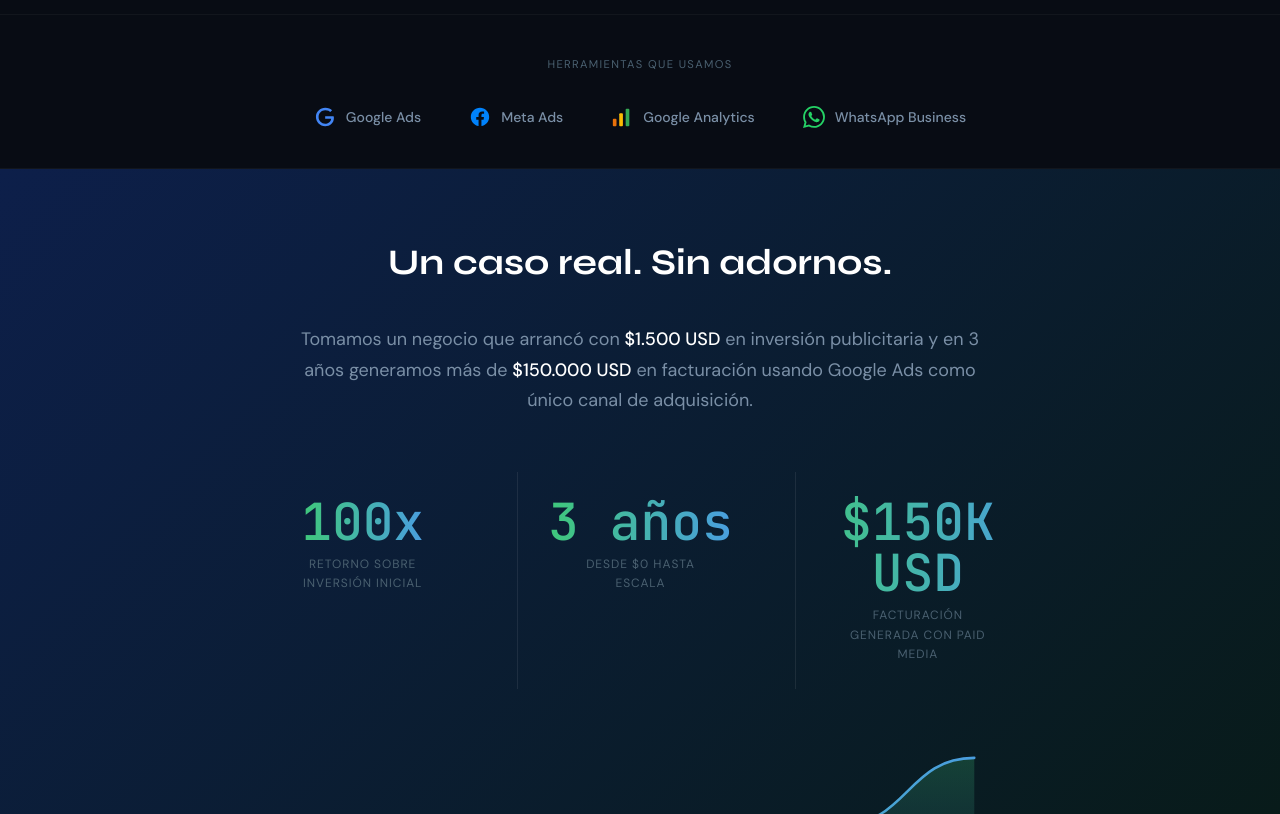
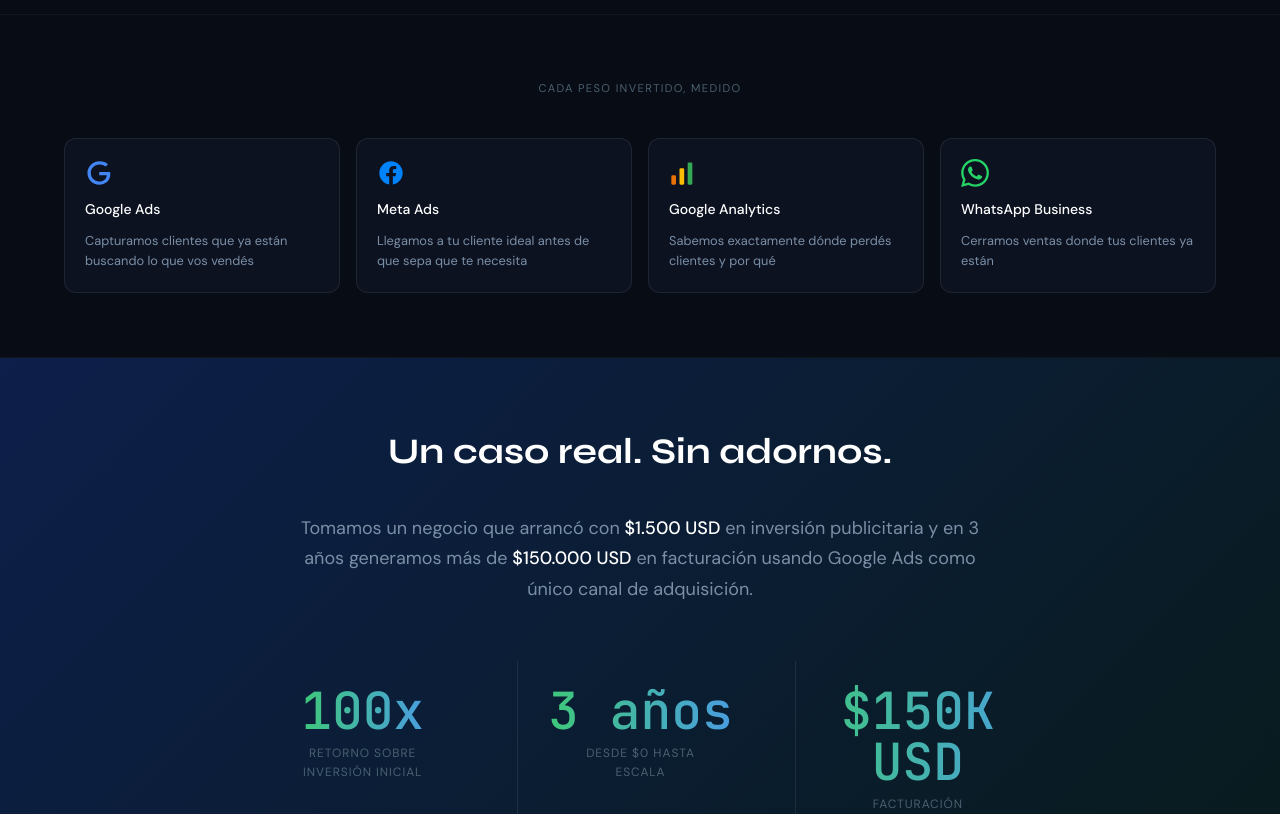
Before and after one commit to santimedinna/level-growth, a Next.js app: page / in a window 1280 px wide. Shown: the part 4106-4920 px from the top of the page. Built offline with nearby package versions, Linux system fonts and the light colour scheme.

Commit message:
cambios componentes TrustLogos.tsx

```diff
--- a/components/sections/TrustLogos.tsx
+++ b/components/sections/TrustLogos.tsx
@@ -1,14 +1,14 @@
 "use client";
 
-import { motion } from "framer-motion";
+import { motion, type Variants } from "framer-motion";
 
 /* ─── Animaciones ─────────────────────────── */
-const fadeUp = {
+const fadeUp: Variants = {
   hidden:  { opacity: 0, y: 10 },
-  visible: { opacity: 1, y: 0, transition: { duration: 0.5, ease: "easeOut" as const } },
+  visible: { opacity: 1, y: 0, transition: { duration: 0.5, ease: [0.25, 0.1, 0.25, 1] } },
 };
 
-const stagger = {
+const stagger: Variants = {
   hidden:  {},
   visible: { transition: { staggerChildren: 0.08 } },
 };
@@ -16,7 +16,7 @@ const stagger = {
 /* ─── Íconos de herramientas ──────────────── */
 function IconGoogleAds() {
   return (
-    <svg width="22" height="22" viewBox="0 0 24 24" fill="none">
+    <svg width="28" height="28" viewBox="0 0 24 24" fill="none">
       <path
         d="M21.35 11.1H12.18V13.83H18.69C18.36 17.64 15.19 19.27 12.19 19.27C8.36 19.27 5 16.28 5 12C5 7.8 8.29 4.73 12.19 4.73C15.285 4.73 16.95 5.898 17.738 6.478L19.724 4.539C18.144 3.028 15.767 2 12.19 2C6.727 2 2.1 6.498 2.1 12C2.1 17.501 6.497 22 12.19 22C17.394 22 21.71 18.44 21.71 12.978C21.71 12.028 21.612 11.498 21.35 11.1Z"
         fill="#4285F4"
@@ -27,7 +27,7 @@ function IconGoogleAds() {
 
 function IconMeta() {
   return (
-    <svg width="22" height="22" viewBox="0 0 24 24" fill="#0082FB">
+    <svg width="28" height="28" viewBox="0 0 24 24" fill="#0082FB">
       <path d="M12 2C6.477 2 2 6.477 2 12c0 4.991 3.657 9.128 8.438 9.879V14.89h-2.54V12h2.54V9.797c0-2.506 1.492-3.89 3.777-3.89 1.094 0 2.238.195 2.238.195v2.46h-1.26c-1.243 0-1.63.771-1.63 1.562V12h2.773l-.443 2.89h-2.33v6.989C18.343 21.129 22 16.99 22 12c0-5.523-4.477-10-10-10z" />
     </svg>
   );
@@ -35,7 +35,7 @@ function IconMeta() {
 
 function IconAnalytics() {
   return (
-    <svg width="22" height="22" viewBox="0 0 24 24" fill="none">
+    <svg width="28" height="28" viewBox="0 0 24 24" fill="none">
       <rect x="2"  y="14" width="4" height="8" rx="1" fill="#E8710A" />
       <rect x="9"  y="8"  width="4" height="14" rx="1" fill="#FBBC04" />
       <rect x="16" y="3"  width="4" height="19" rx="1" fill="#34A853" />
@@ -45,18 +45,34 @@ function IconAnalytics() {
 
 function IconWhatsApp() {
   return (
-    <svg width="22" height="22" viewBox="0 0 24 24" fill="#25D366">
+    <svg width="28" height="28" viewBox="0 0 24 24" fill="#25D366">
       <path d="M17.472 14.382c-.297-.149-1.758-.867-2.03-.967-.273-.099-.471-.148-.67.15-.197.297-.767.966-.94 1.164-.173.199-.347.223-.644.075-.297-.15-1.255-.463-2.39-1.475-.883-.788-1.48-1.761-1.653-2.059-.173-.297-.018-.458.13-.606.134-.133.298-.347.446-.52.149-.174.198-.298.298-.497.099-.198.05-.371-.025-.52-.075-.149-.669-1.612-.916-2.207-.242-.579-.487-.5-.669-.51-.173-.008-.371-.01-.57-.01-.198 0-.52.074-.792.372-.272.297-1.04 1.016-1.04 2.479 0 1.462 1.065 2.875 1.213 3.074.149.198 2.096 3.2 5.077 4.487.709.306 1.262.489 1.694.625.712.227 1.36.195 1.871.118.571-.085 1.758-.719 2.006-1.413.248-.694.248-1.289.173-1.413-.074-.124-.272-.198-.57-.347m-5.421 7.403h-.004a9.87 9.87 0 01-5.031-1.378l-.361-.214-3.741.982.998-3.648-.235-.374a9.86 9.86 0 01-1.51-5.26c.001-5.45 4.436-9.884 9.888-9.884 2.64 0 5.122 1.03 6.988 2.898a9.825 9.825 0 012.893 6.994c-.003 5.45-4.437 9.884-9.885 9.884m8.413-18.297A11.815 11.815 0 0012.05 0C5.495 0 .16 5.335.157 11.892c0 2.096.547 4.142 1.588 5.945L.057 24l6.305-1.654a11.882 11.882 0 005.683 1.448h.005c6.554 0 11.89-5.335 11.893-11.893a11.821 11.821 0 00-3.48-8.413z" />
     </svg>
   );
 }
 
 /* ─── Datos ───────────────────────────────── */
-const logos = [
-  { name: "Google Ads",       icon: <IconGoogleAds />  },
-  { name: "Meta Ads",         icon: <IconMeta />       },
-  { name: "Google Analytics", icon: <IconAnalytics />  },
-  { name: "WhatsApp Business",icon: <IconWhatsApp />   },
+const tools = [
+  {
+    name:  "Google Ads",
+    icon:  <IconGoogleAds />,
+    desc:  "Capturamos clientes que ya están buscando lo que vos vendés",
+  },
+  {
+    name:  "Meta Ads",
+    icon:  <IconMeta />,
+    desc:  "Llegamos a tu cliente ideal antes de que sepa que te necesita",
+  },
+  {
+    name:  "Google Analytics",
+    icon:  <IconAnalytics />,
+    desc:  "Sabemos exactamente dónde perdés clientes y por qué",
+  },
+  {
+    name:  "WhatsApp Business",
+    icon:  <IconWhatsApp />,
+    desc:  "Cerramos ventas donde tus clientes ya están",
+  },
 ];
 
 /* ─── Componente ──────────────────────────── */
@@ -64,12 +80,12 @@ export function TrustLogos() {
   return (
     <section
       aria-label="Herramientas"
-      className="border-t border-b border-white/[0.04] py-10 px-[clamp(1.5rem,5vw,4rem)]"
+      className="border-t border-b border-white/[0.04] py-16 px-[clamp(1.5rem,5vw,4rem)]"
     >
       <div className="max-w-[1200px] mx-auto">
 
-        <p className="font-body text-[0.7rem] text-lg-text-muted text-center tracking-[0.12em] uppercase mb-8">
-          Herramientas que usamos
+        <p className="font-body text-[0.7rem] text-lg-text-muted text-center tracking-[0.12em] uppercase mb-10">
+          Cada peso invertido, medido
         </p>
 
         <motion.div
@@ -77,18 +93,26 @@ export function TrustLogos() {
           initial="hidden"
           whileInView="visible"
           viewport={{ once: true }}
-          className="flex flex-wrap items-center justify-center gap-6 md:gap-12"
+          className="grid grid-cols-2 lg:grid-cols-4 gap-4"
         >
-          {logos.map((logo) => (
+          {tools.map((tool) => (
             <motion.div
-              key={logo.name}
+              key={tool.name}
               variants={fadeUp}
-              className="flex items-center gap-2.5 opacity-40 hover:opacity-75 transition-opacity duration-200"
+              className="flex flex-col gap-3 p-5 rounded-xl border"
+              style={{
+                background:   "#0D1221",
+                borderColor:  "rgba(255,255,255,0.08)",
+                borderRadius: "12px",
+              }}
             >
-              {logo.icon}
-              <span className="font-body text-sm font-medium text-lg-text-secondary whitespace-nowrap">
-                {logo.name}
-              </span>
+              {tool.icon}
+              <p className="font-body font-medium text-sm text-white">
+                {tool.name}
+              </p>
+              <p className="font-body text-[0.8rem] text-lg-text-secondary leading-[1.6]">
+                {tool.desc}
+              </p>
             </motion.div>
           ))}
         </motion.div>
```
